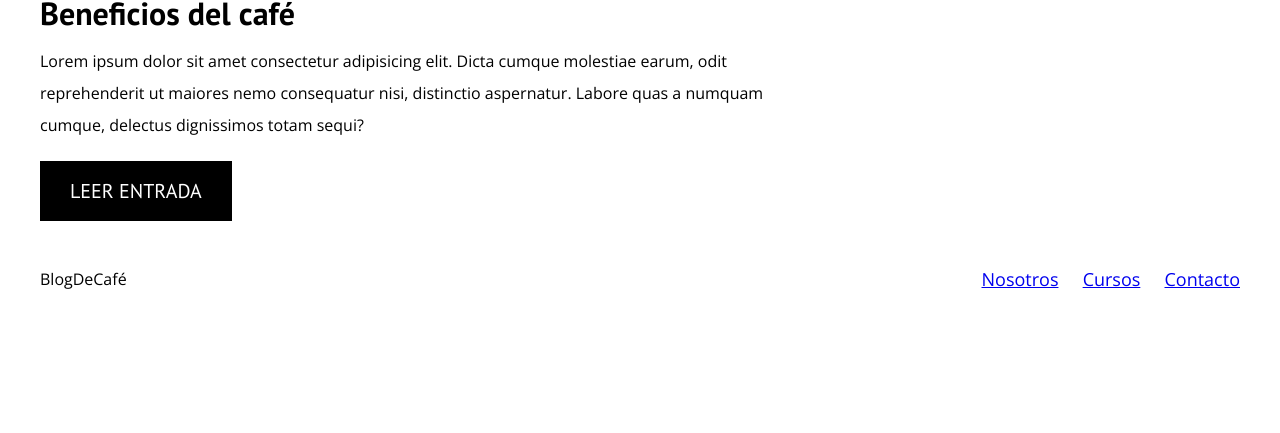
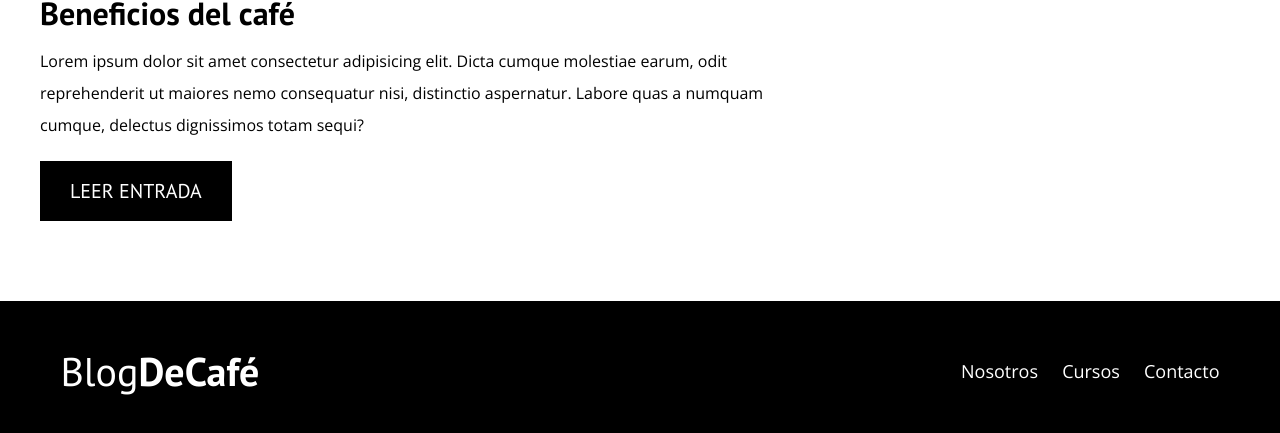
Before and after one commit to engellcarcamo/BlogCafe, a plain HTML site: page index.html in a window 1280 px wide. Shown: the part 1389-1822 px from the top of the page. Before the commit the page ends 1686 px from the top, so only its background shows below. Drawn offline with nearby package versions, Linux system fonts and the light colour scheme.

Commit message:
Aplicando estilos al Footer de la pagina principal

```diff
--- a/css/style.css
+++ b/css/style.css
@@ -104,6 +104,8 @@ img {
   text-align: center;
   display: block;
   font-size: 1.8rem;
+  color: #ffffff;
+  text-decoration: none;
 }
 @media (min-width: 768px) {
   .navegacion a {
@@ -206,3 +208,20 @@ img {
 .curso p span {
   font-weight: 400;
 }
+
+/* Seccion footer de pag principal*/
+.site-footer {
+  background-color: #000000;
+  padding: 3rem;
+  margin-top: 4rem;
+}
+.site-footer p {
+  color: #ffffff;
+  font-size: 4rem;
+  font-weight: 400;
+  font-family: "PT Sans", sans-serif;
+  text-align: center;
+}
+.site-footer span {
+  font-weight: 700;
+}
```
